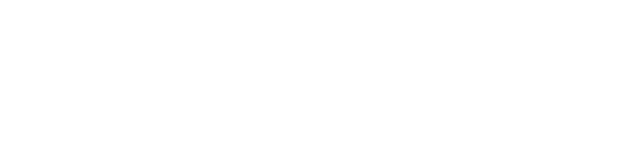
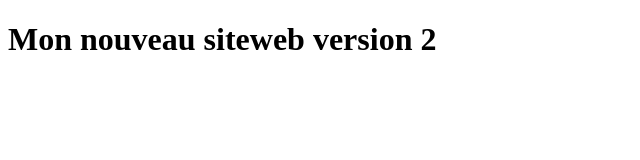
Before and after one commit to PhilbertGit2/site-web2, a plain HTML site: page index.html in a window 1280 px wide. Shown: the whole page, without its empty margins (0-640 px from the left). Drawn offline with Linux system fonts and the light colour scheme.

Commit message:
modif index.html

```diff
--- a/index.html
+++ b/index.html
@@ -6,6 +6,6 @@
     <title>Document</title>
 </head>
 <body>
-
+    <h1>Mon nouveau siteweb version 2</h1>
 </body>
 </html>
```
